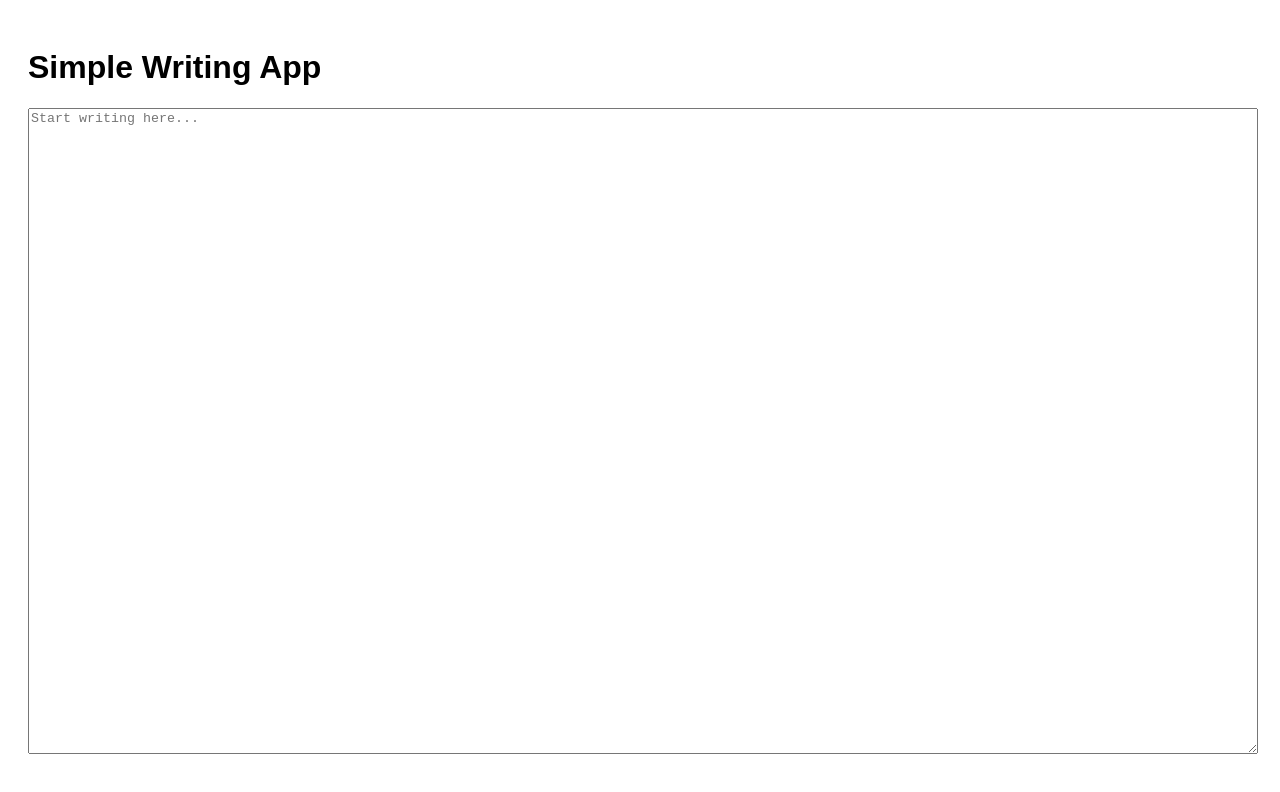
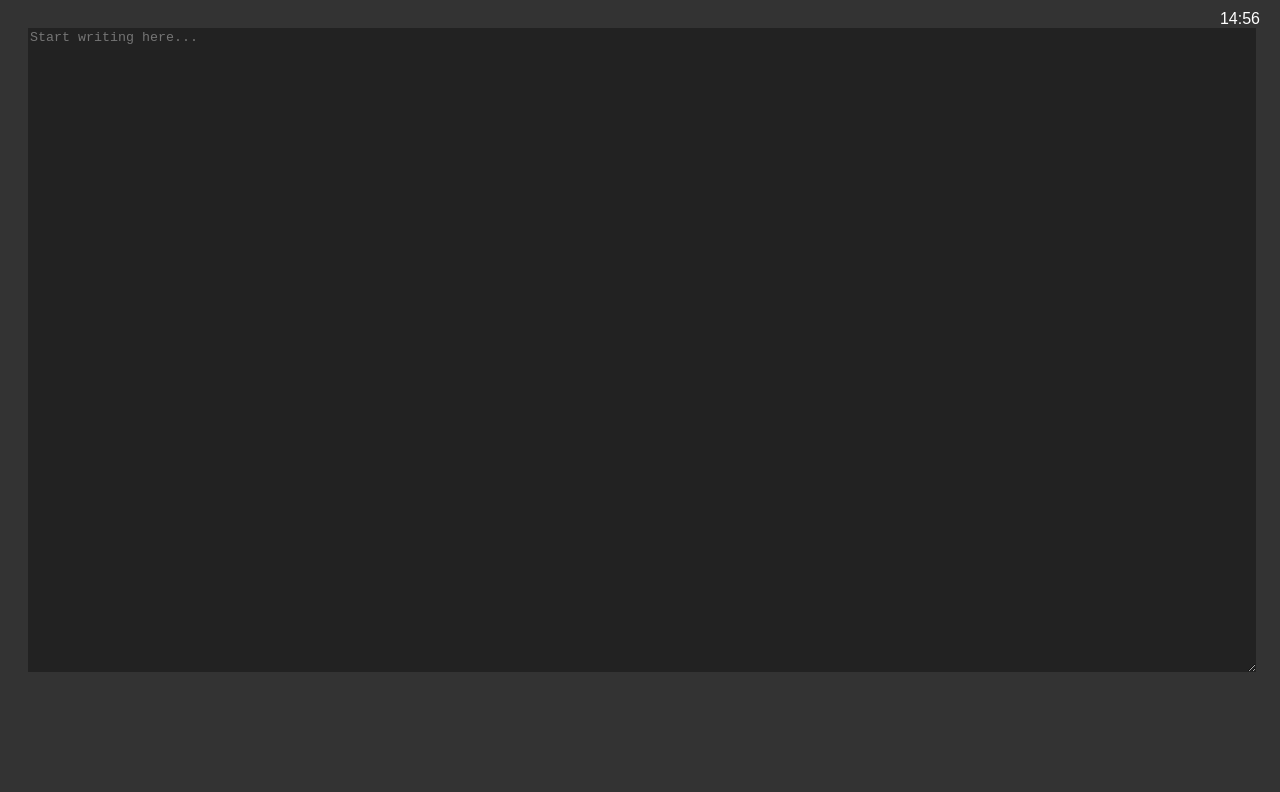
Before and after one commit to gudnm/writing-protocol, a plain HTML site: page index.html in a window 1280 px wide. Drawn offline with Linux system fonts and the light colour scheme.

Commit message:
Add a timer and disallow editing

```diff
--- a/index.html
+++ b/index.html
@@ -4,15 +4,58 @@
     <meta charset="UTF-8">
     <title>Simple Writing App</title>
     <style>
-        body { font-family: Arial, sans-serif; padding: 20px; }
-        #writingArea { width: 100%; height: 80vh; }
+        body {
+            font-family: Arial, sans-serif;
+            padding: 20px;
+            background-color: #333;
+            color: #fff;
+        }
+        #writingArea {
+            width: 100%;
+            height: 80vh;
+            background-color: #222;
+            color: #fff;
+            border: none;
+        }
+        #timer {
+            position: fixed;
+            top: 10px;
+            right: 20px;
+        }
     </style>
 </head>
 <body>
-    <h1>Simple Writing App</h1>
+    <div id="timer">15:00</div>
     <textarea id="writingArea" placeholder="Start writing here..."></textarea>
     <script>
-        // JavaScript can be added here if needed
+        const timerElement = document.getElementById('timer');
+        let time = 900; // 15 minutes in seconds
+
+        // Update the timer every second
+        const updateTimer = () => {
+            const minutes = Math.floor(time / 60);
+            const seconds = time % 60;
+            timerElement.textContent = minutes.toString().padStart(2, '0') + ':' + seconds.toString().padStart(2, '0');
+            time--;
+
+            if (time < 0) {
+                clearInterval(timerInterval);
+                // Optional: Disable the textarea when time is up
+                // document.getElementById('writingArea').disabled = true;
+            }
+        };
+
+        const timerInterval = setInterval(updateTimer, 1000);
+
+        // Function to restrict editing to the current word
+        const writingArea = document.getElementById('writingArea');
+        writingArea.addEventListener('input', (e) => {
+            const words = writingArea.value.split(' ');
+            if (words.length > 1) {
+                const lastWord = words[words.length - 1];
+                writingArea.value = words.slice(0, -1).join(' ') + ' ' + lastWord;
+            }
+        });
     </script>
 </body>
 </html>
```
